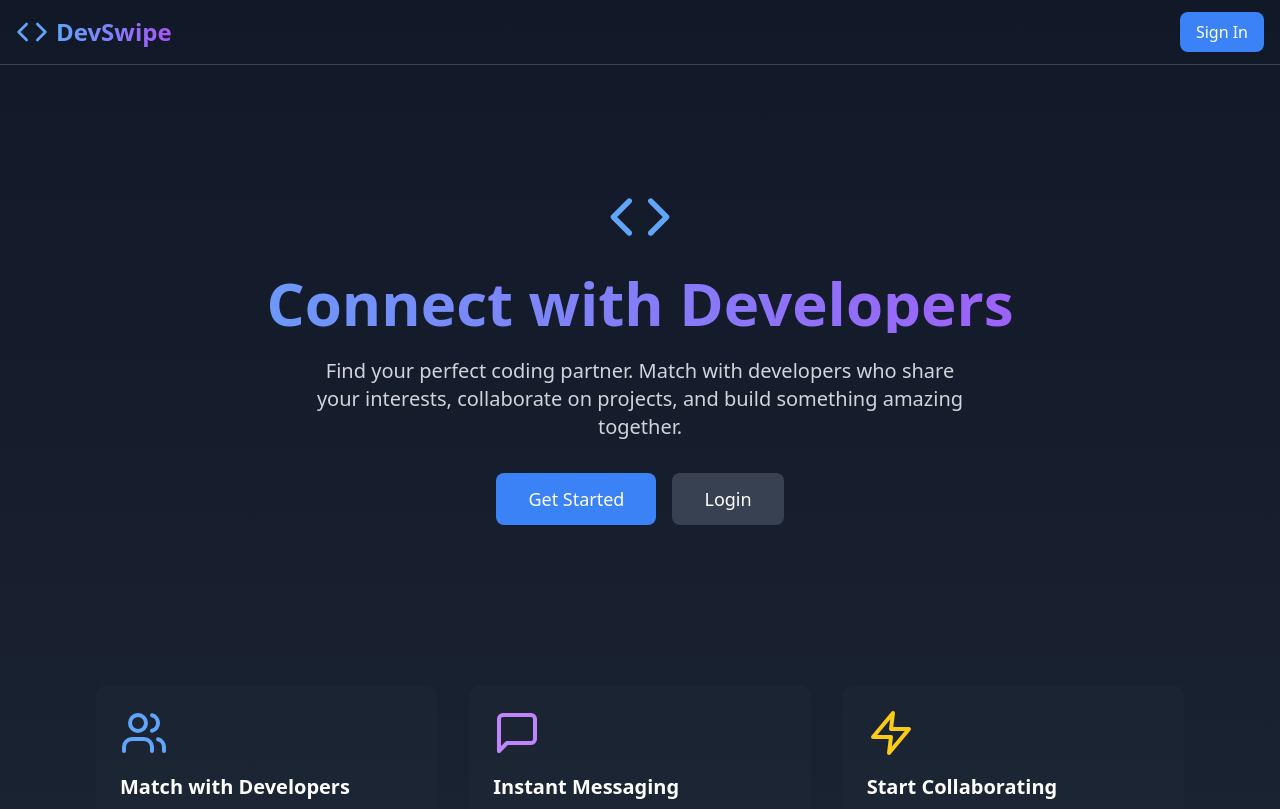
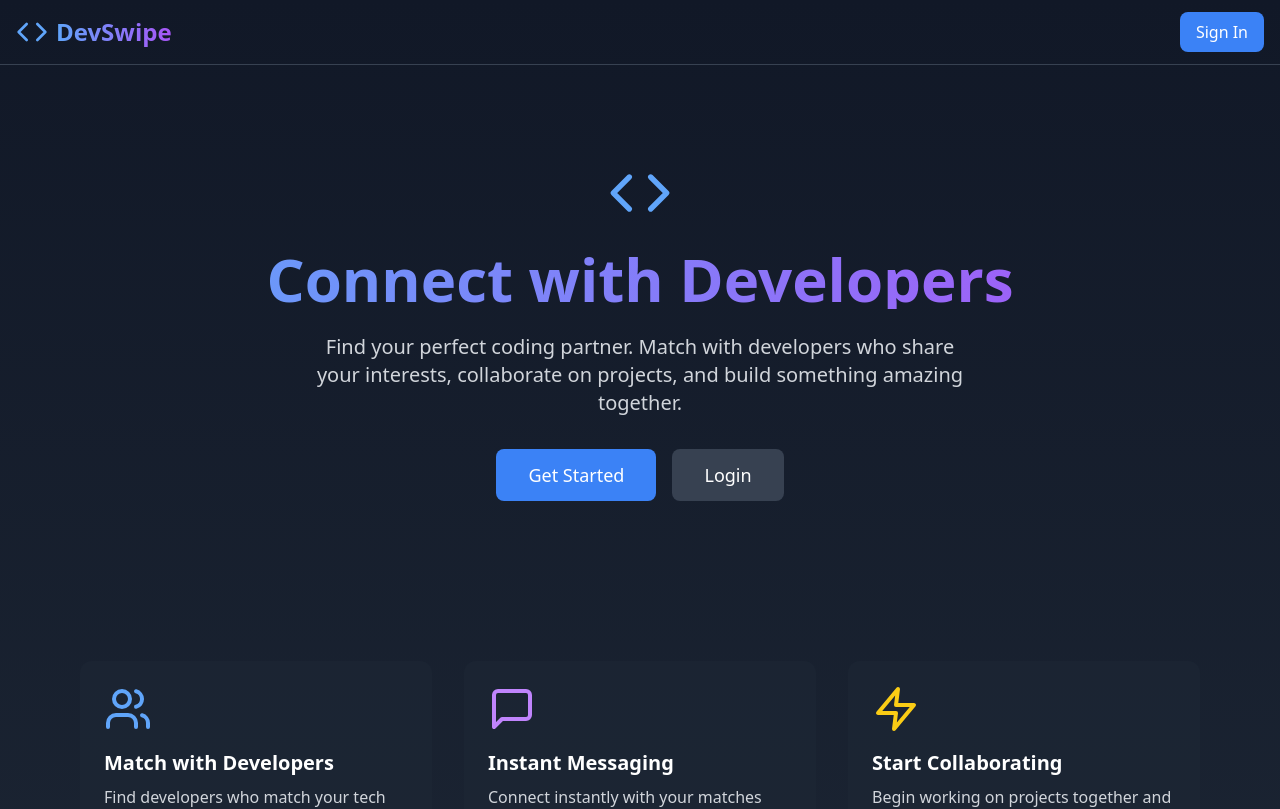
Before and after one commit to UtsavGohel/dev-swipe-frontend, a React (Vite) app: page / in a window 1280 px wide. Shown: the top 809 px of the page. Built offline with nearby package versions, Linux system fonts and the light colour scheme; no server answers.

Commit message:
feat(app): setup toaster library

```diff
--- a/src/App.tsx
+++ b/src/App.tsx
@@ -7,6 +7,7 @@ import UserMenu from "./components/UserMenu";
 import Footer from "./components/Footer";
 import useAuth from "./hook/useAuth";
 import AppRoutes from "./components/routes/AppRoutes";
+import { ToastContainer } from "react-toastify";
 
 function App() {
   const { fetchUser, handleLogout } = useAuth();
@@ -33,11 +34,12 @@ function App() {
             setShowMenu={setShowMenu}
             handleLogout={handleLogout}
           />
-          <main className="max-w-6xl mx-auto py-6 px-4">
+          <main className="max-w mx-auto">
             <AppRoutes />
           </main>
           <Footer />
         </div>
+        <ToastContainer />
       </Router>
     </Provider>
   );
```
